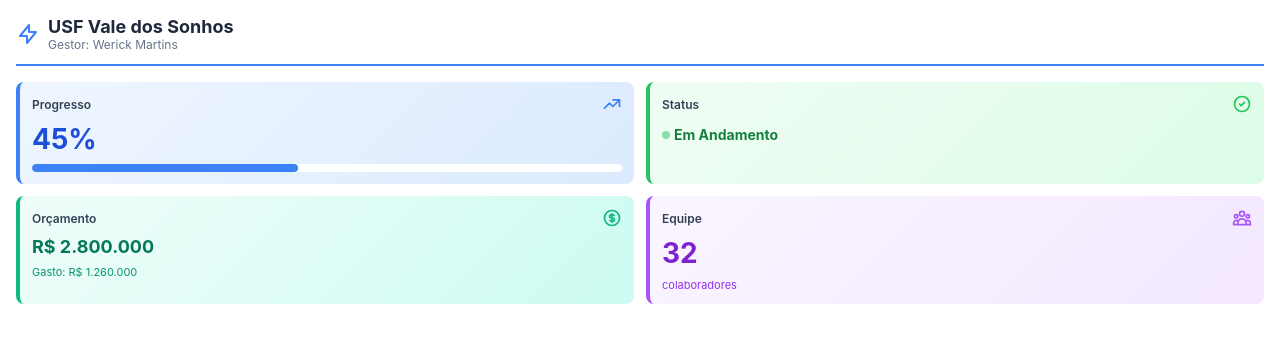
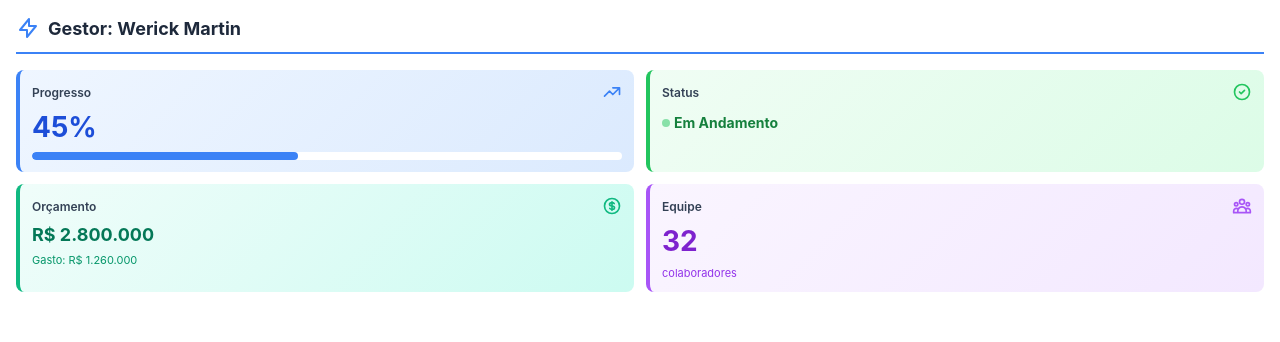
Before and after one commit to TIC-TCI/Andamento-Obra, a plain HTML site: page usf-vale-dos-sonhos.html in a window 1280 px wide. Drawn offline with Linux system fonts and the light colour scheme.

Commit message:
Update usf-vale-dos-sonhos.html

```diff
--- a/usf-vale-dos-sonhos.html
+++ b/usf-vale-dos-sonhos.html
@@ -213,8 +213,7 @@
                 <path stroke-linecap="round" stroke-linejoin="round" stroke-width="2" d="M13 10V3L4 14h7v7l9-11h-7z"></path>
             </svg>
             <div>
-                <h2 class="header-title">USF Vale dos Sonhos</h2>
-                <p class="header-subtitle">Gestor: Werick Martins</p>
+                <h2 class="header-title">Gestor: Werick Martin</h2>
             </div>
         </div>
 
```
